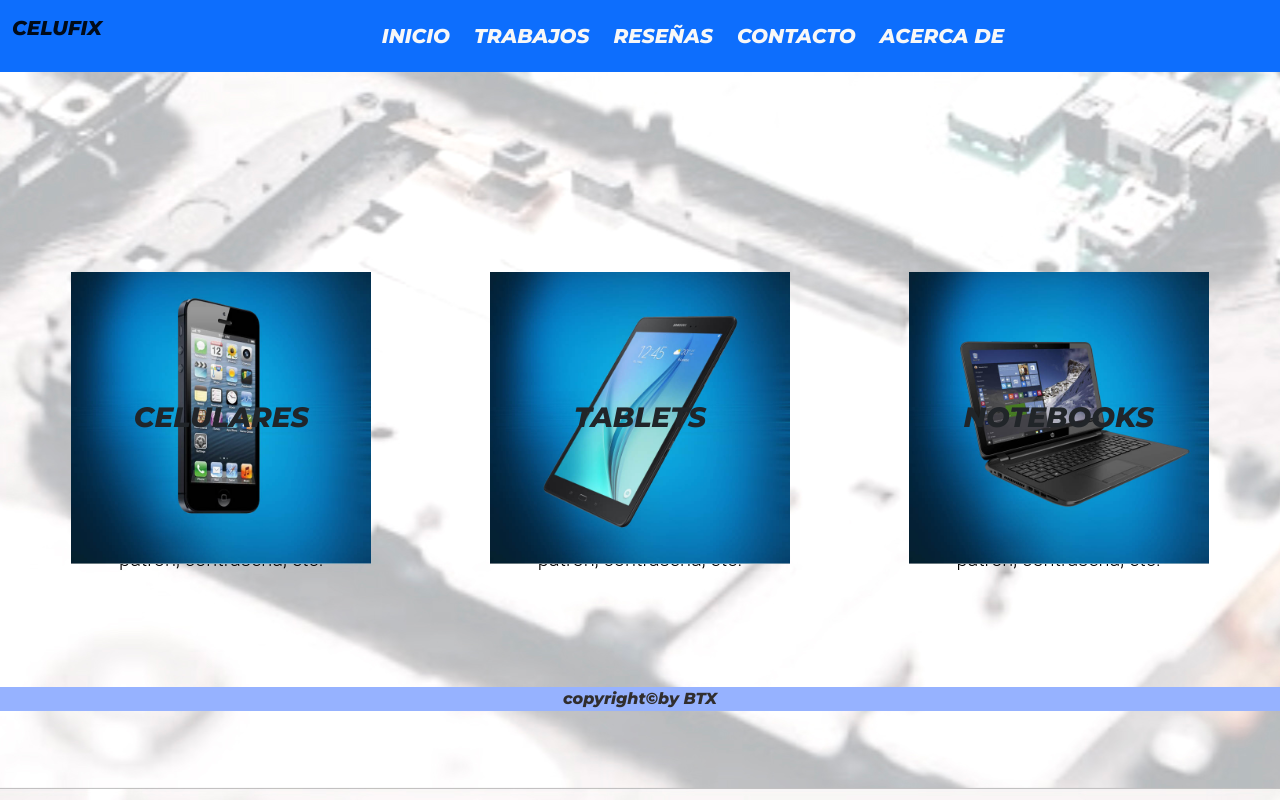
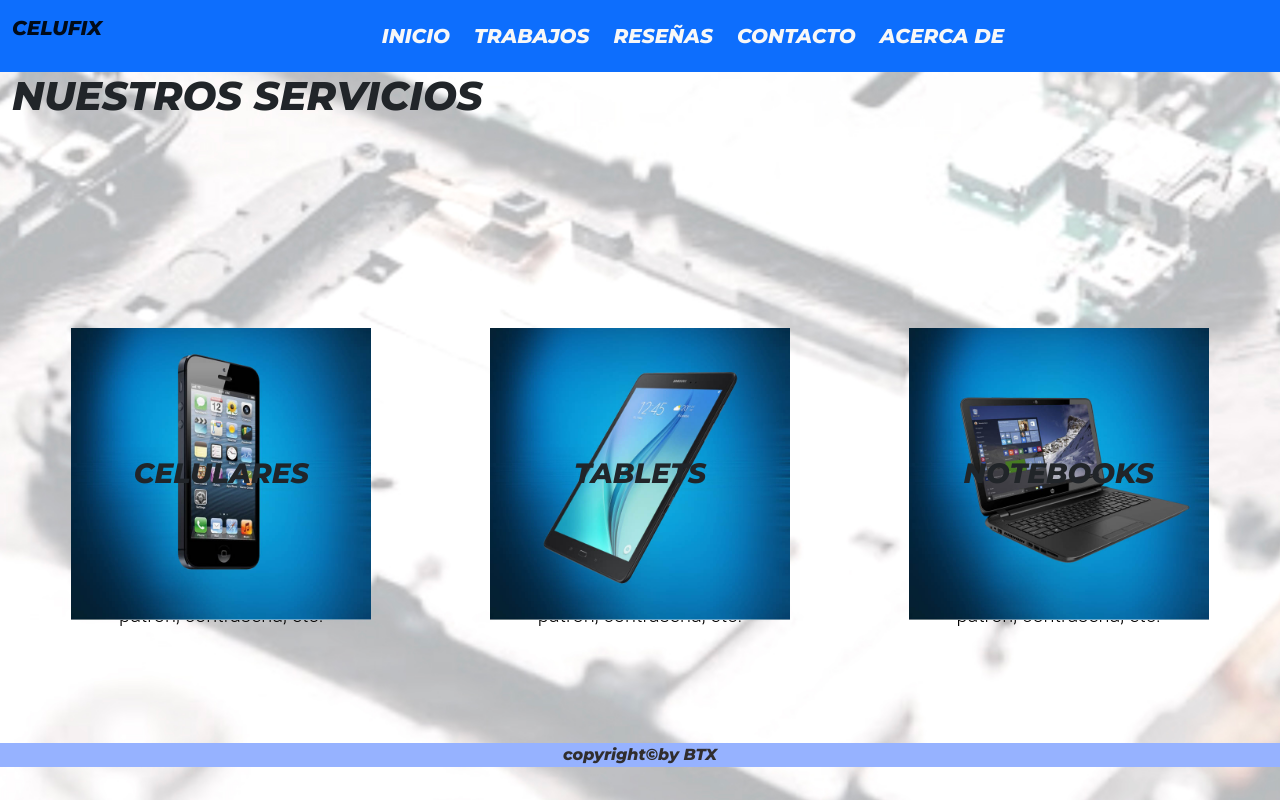
Before and after one commit to betomix13/Celufix-Mamani, a website: page pages/trabajos.html in a window 1280 px wide. Drawn offline with nearby package versions, Linux system fonts and the light colour scheme.

Commit message:
correcion titulos

```diff
--- a/pages/trabajos.html
+++ b/pages/trabajos.html
@@ -43,7 +43,7 @@
           </nav>
     </header>
     <section class="container-fluid col-lg-12 col-md-12 ">
-
+      <h1>NUESTROS SERVICIOS</h1>
           <div class="container1">
 
             <!-- Card 1 start -->
```
